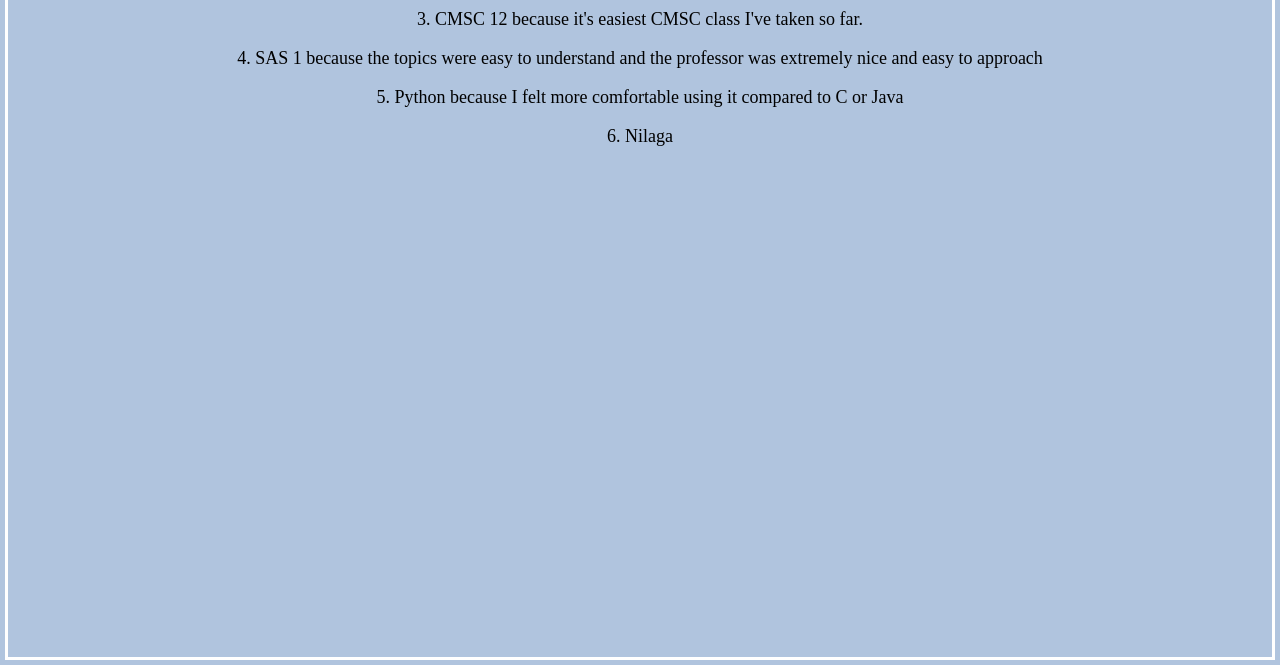
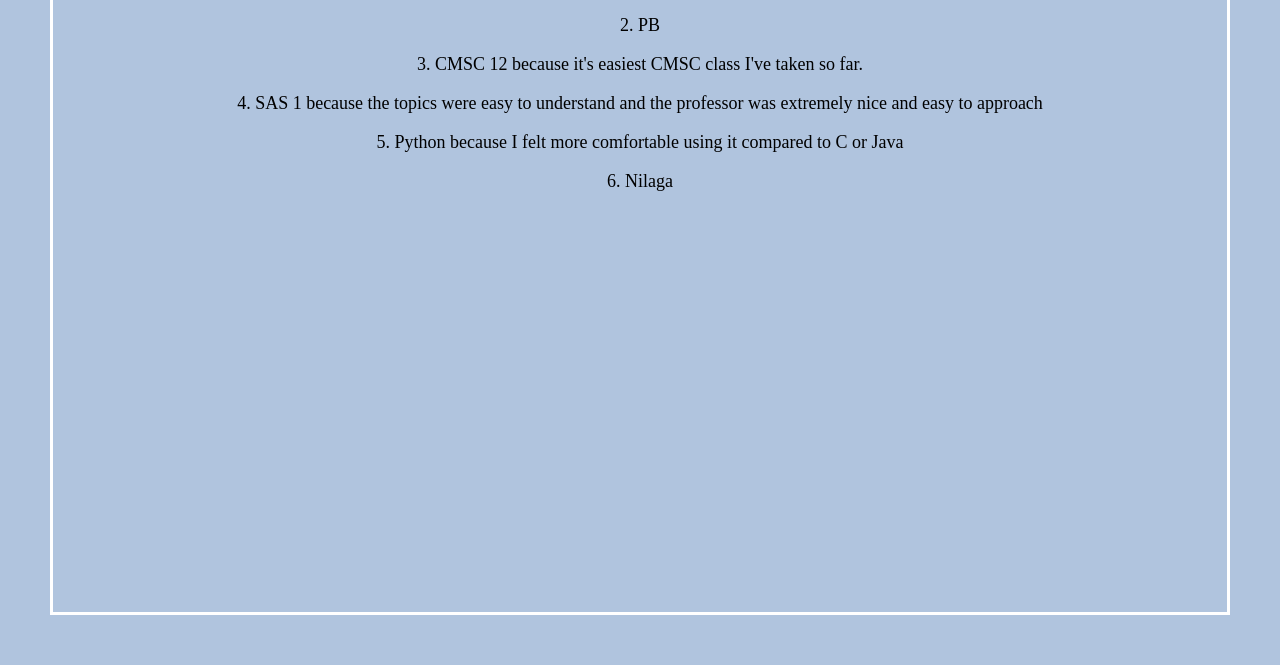
Before and after one commit to Pibeeeee/Pibeeeee.github.io, a plain HTML site: page index.html in a window 1280 px wide. Shown: the part 135-800 px from the top of the page. Drawn offline with Linux system fonts and the light colour scheme.

Commit message:
Margin Commit

```diff
--- a/styles.css
+++ b/styles.css
@@ -2,7 +2,7 @@ body{
     background-color:lightsteelblue;
     text-align: center;
     border: 3px solid white;
-    margin: 5px;
+    margin: 50px;
 }
 
 p{
```
